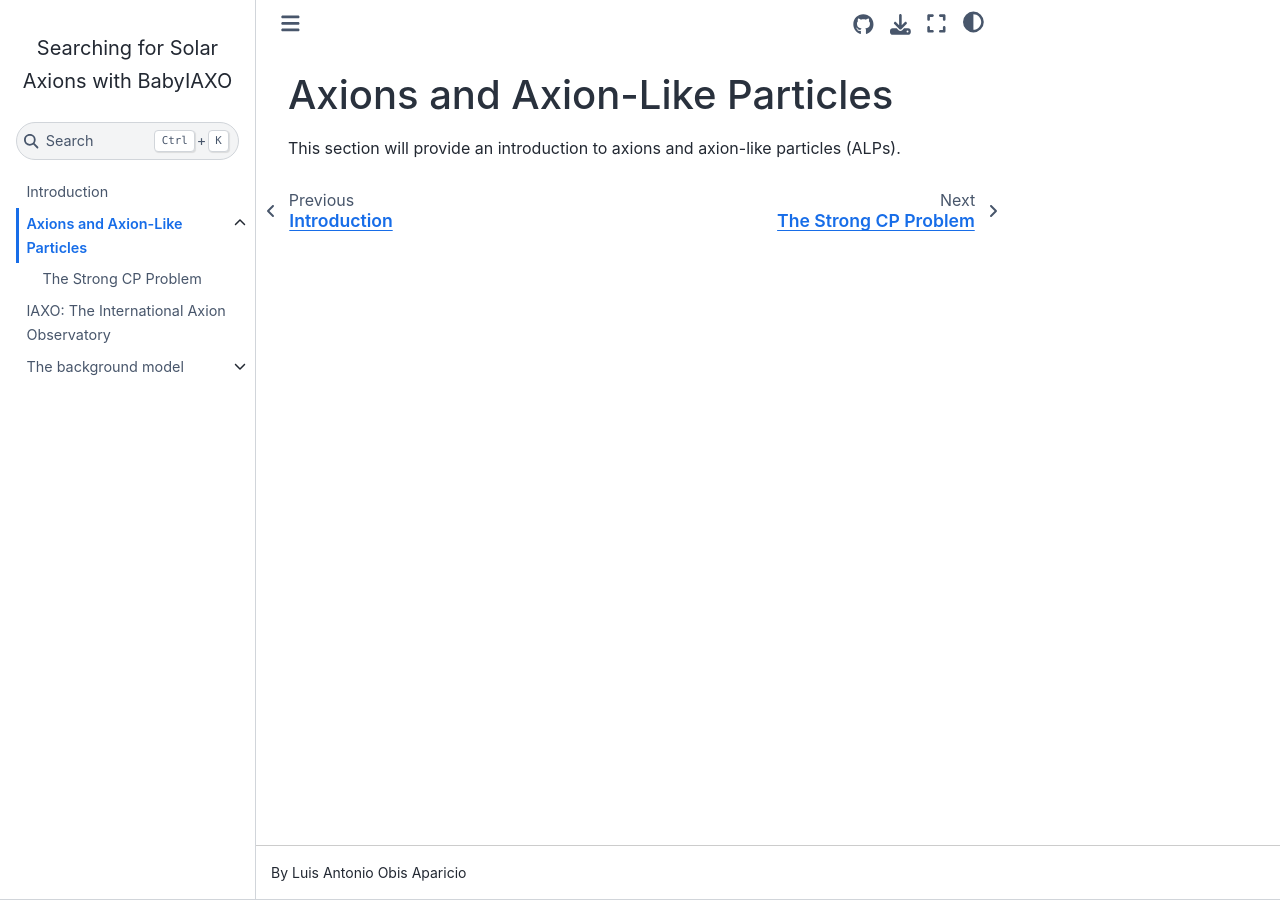
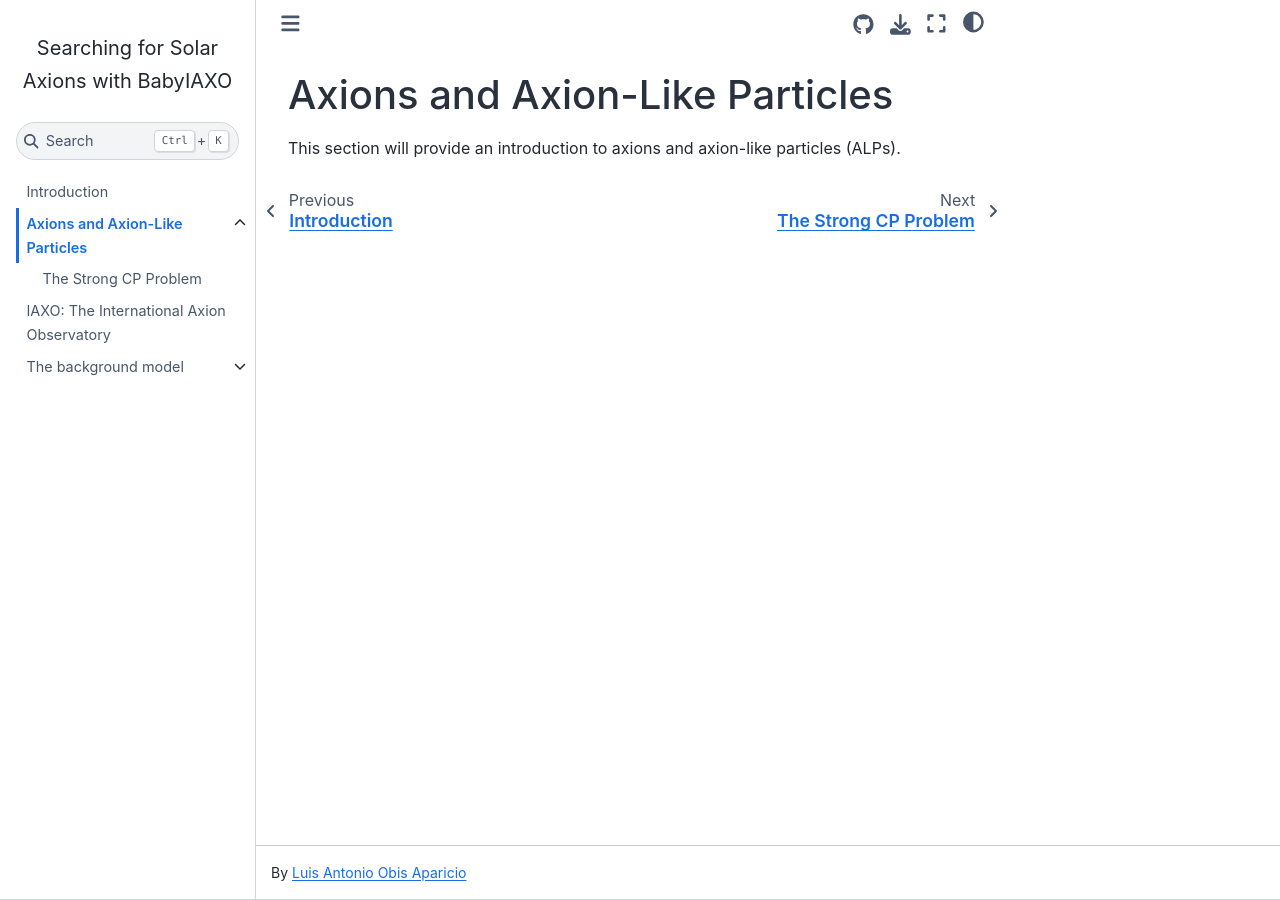
Before and after one commit to lobis/thesis, a Jupyter Book: the page built from book/sections/axions/introduction.md, in a window 1280 px wide. Built offline with Jupyter Book 1.0.4 settings and Sphinx 7.4.7 and the Sphinx Book theme 1.1.4, drawn with Linux system fonts in a browser that asks for light colours; part of the change alters nothing that is shown.

```diff
--- a/book/_config.yml
+++ b/book/_config.yml
@@ -2,7 +2,7 @@
 # Learn more at https://jupyterbook.org/customize/config.html
 
 title: Searching for Solar Axions with BabyIAXO
-author: Luis Antonio Obis Aparicio
+author: <a href="https://github.com/lobis">Luis Antonio Obis Aparicio</a>
 email: luis.antonio.obis@gmail.com
 
 # Currently we do not include any notebook, this might change
@@ -31,8 +31,8 @@ html:
   use_issues_button: true
   use_repository_button: true
   favicon: images/logos/favicon.ico
+  google_analytics_id: G-F0G4DRBFLP
   extra_navbar: ""
-  google_analytics_id: G-F0G4DRBFLP
 
 bibtex_bibfiles:
   - bibliography/iaxo.bib
@@ -41,6 +41,6 @@ bibtex_bibfiles:
 
 sphinx:
   config:
+    language: en
     bibtex_reference_style: author_year
     html_show_copyright: false
-    myst_amsmath_enable: true
```
